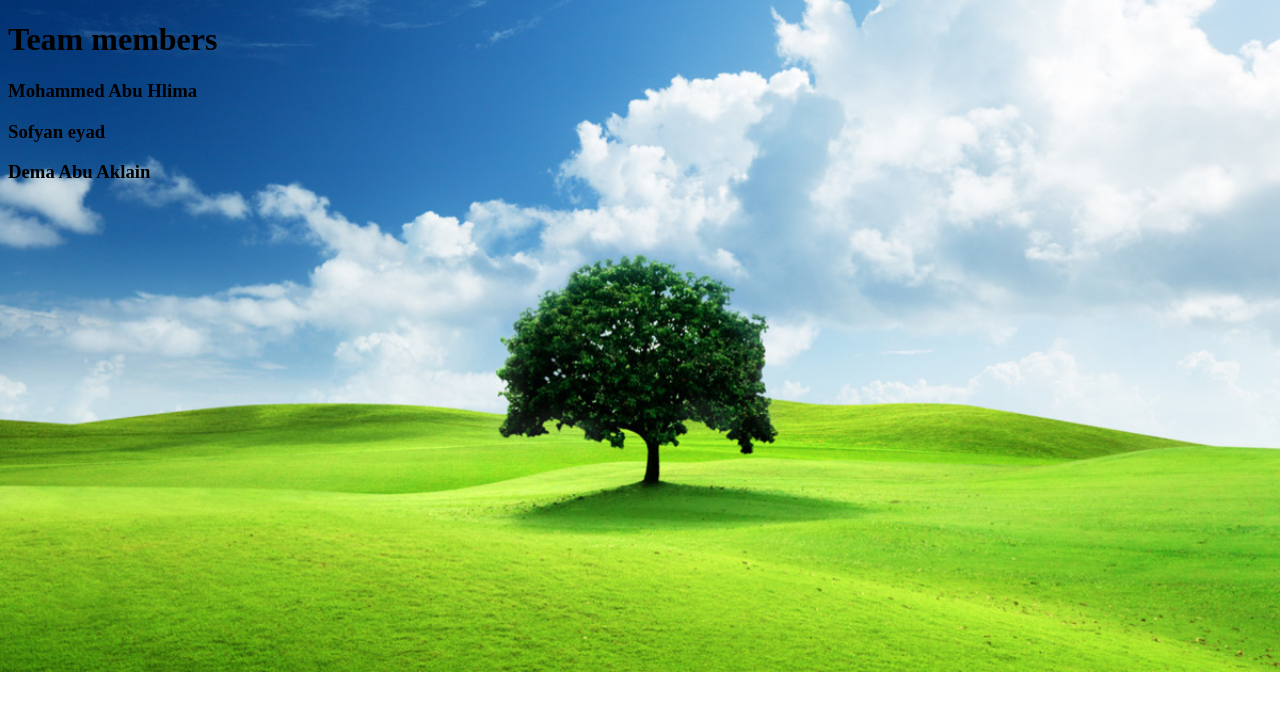
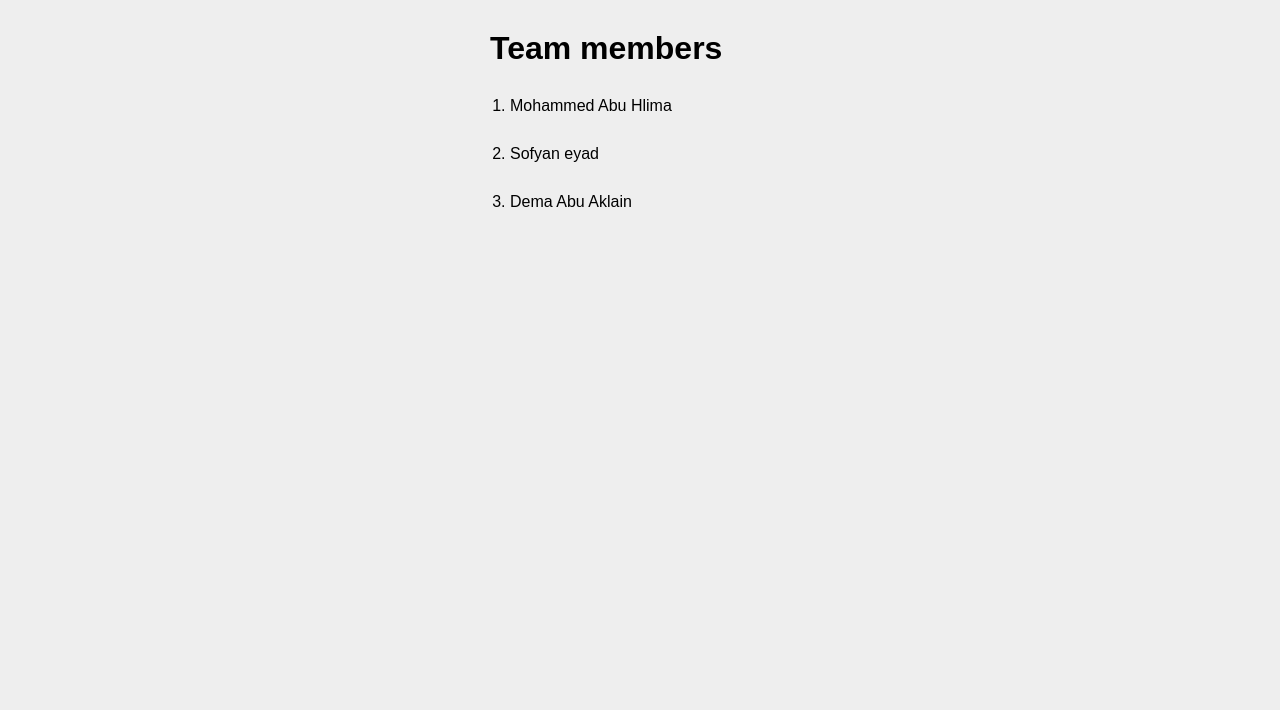
Before and after one commit to MohammedAbuHalima11/MSD-Project, a plain HTML site: page index.html in a window 1280 px wide. Drawn offline with Linux system fonts and the light colour scheme.

Commit message:
Add CSS File

```diff
--- a/index.html
+++ b/index.html
@@ -7,15 +7,22 @@
     <title>Page Title</title>
     <meta name='viewport' content='width=device-width, initial-scale=1'>
     <link rel='stylesheet' type='text/css' media='screen' href='master.css'>
-    <script src='main.js'></script>
-</head>
+
 
 <body>
     <div>
         <h1>Team members</h1>
-        <h3>Mohammed Abu Hlima</h3>
-        <h3>Sofyan eyad</h3>
-        <h3>Dema Abu Aklain</h3>
+        <ol>
+            <li>
+                Mohammed Abu Hlima
+            </li>
+            <li>
+                Sofyan eyad
+            </li>
+            <li>
+                Dema Abu Aklain
+            </li>
+        </ol>
     </div>
 </body>
 
--- a/master.css
+++ b/master.css
@@ -1,5 +1,14 @@
 body {
-    background-image: url(image.jpg);
-    background-repeat: no-repeat;
-    background-size: cover;
+    background-color: #eee;
+    font-family: sans-serif;
 }
+
+h1 {
+    width: 300px;
+    margin: 30px auto;
+}
+
+ol li {
+    width: 300px;
+    margin: 30px auto;
+}
```
